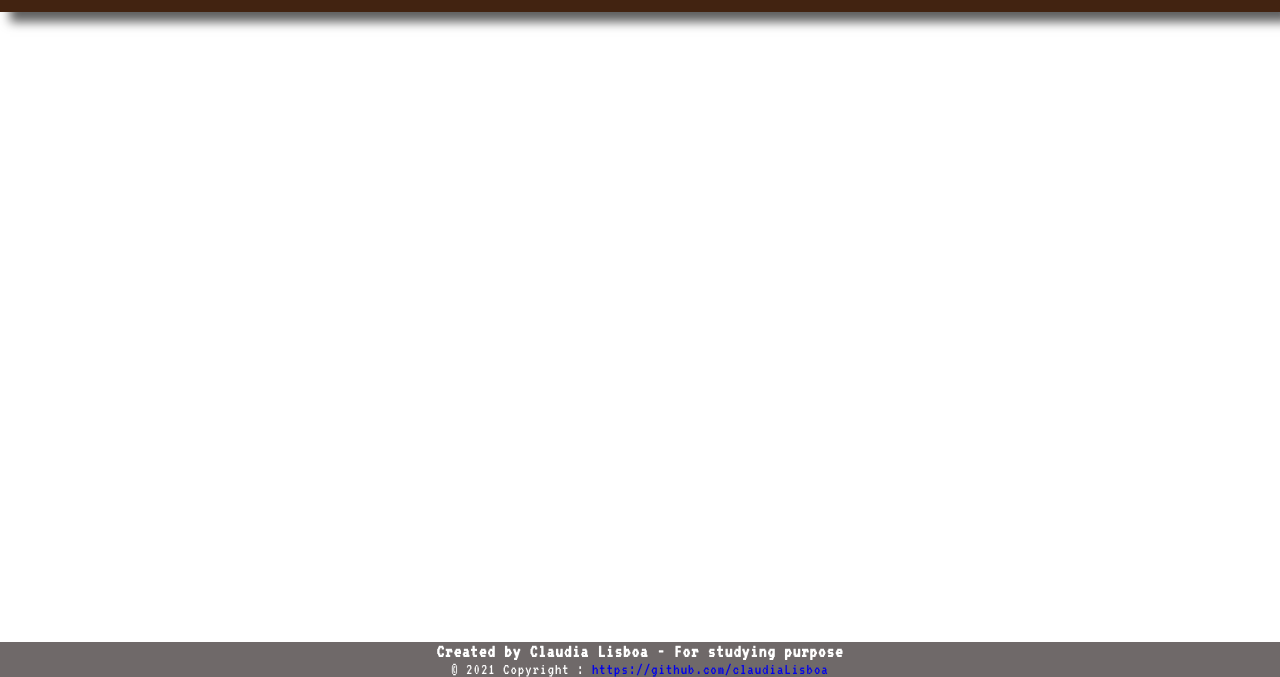
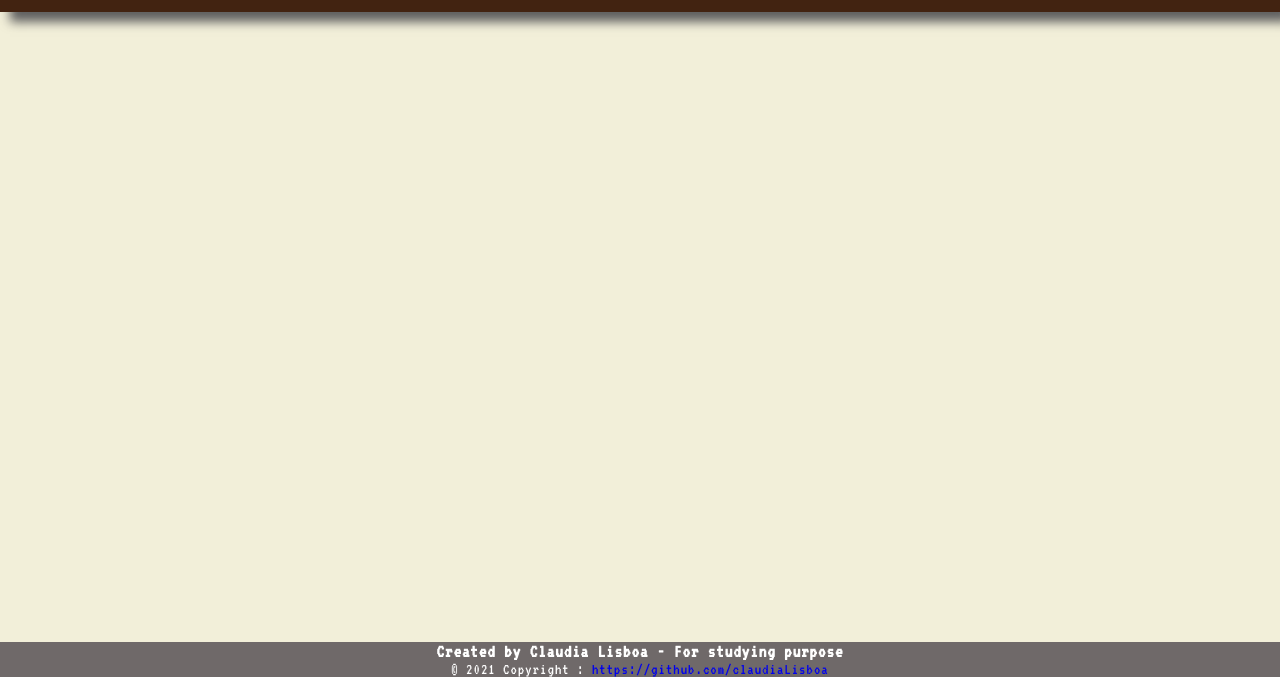
Before and after one commit to claudiaLisboa/NavBarResponsive, a plain HTML site: page index.html in a window 1280 px wide. Shown: the part 123-800 px from the top of the page. Drawn offline with Linux system fonts and the light colour scheme.

Commit message:
added color body

```diff
--- a/style.css
+++ b/style.css
@@ -13,6 +13,7 @@
 body{
     position: relative;
     height: 100vh;
+    background-color:rgb(242, 239, 217);
 }
 
 img{
```
